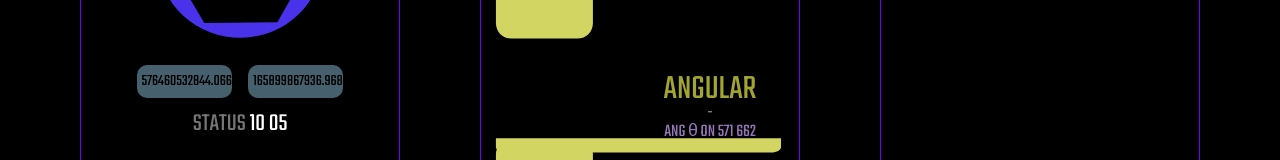
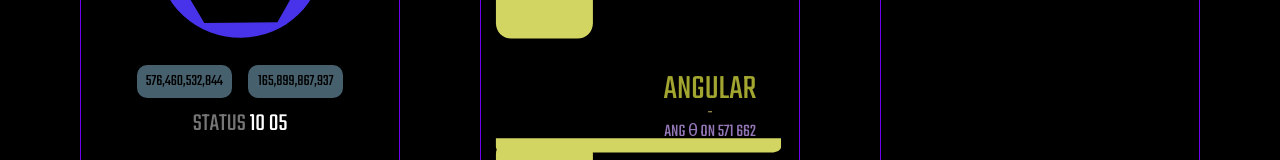
Before and after one commit to avuletica/ros-ui, an Angular app: page / in a window 1280 px wide. Shown: the part 885-1045 px from the top of the page. Built offline with nearby package versions, Linux system fonts and the light colour scheme; what roslib would draw is missing.

Commit message:
Add random numbers

```diff
--- a/src/app/components/bumpers/bumpers.component.html
+++ b/src/app/components/bumpers/bumpers.component.html
@@ -4,11 +4,11 @@
 
 <div class="container" fxLayout="row" fxLayoutAlign="center">
   <div class="stuff-container" fxFlex="30">
-    <span>{{randomBump}}</span>
+    <span>{{randomBump | number: '2.0-0'}}</span>
   </div>
 
   <div class="stuff-container" fxFlex="30">
-    <span>{{randomBump2}}</span>
+    <span>{{randomBump2 | number: '2.0-0'}}</span>
   </div>
 </div>
 
```
